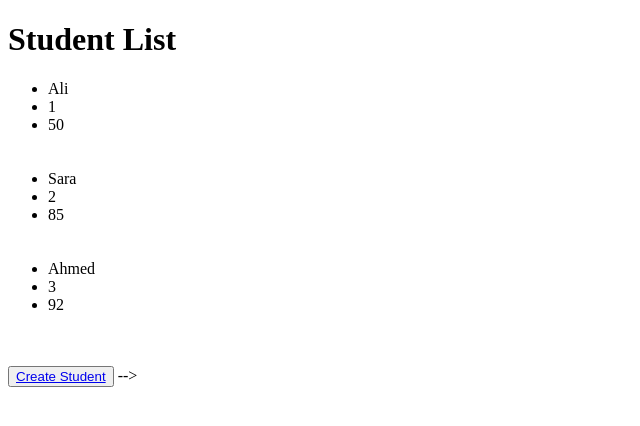
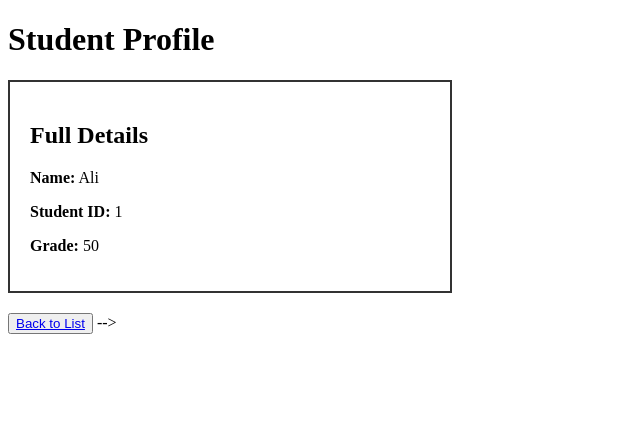
Before and after one commit to muzammiliqbalofficial/flask-practice, a Flask app: page /profile/1 in a window 1280 px wide. Shown: the top 426 px of the page, without its empty margins (0-640 px from the left). Run offline with Flask 3, Linux system fonts and the light colour scheme.

Commit message:
Enhance student display with profile and list options
Added conditional rendering for student profile and list display.

```diff
--- a/Class2/templates/show.html
+++ b/Class2/templates/show.html
@@ -1,18 +1,55 @@
 {% extends "index.html"%}
 {% block content %}
-<h1>
-        Student List
-    </h1>
-    <ul>
-    {% for student in data %}
-       <li>{{student.name}}</li>
-       <li>{{student.id}}</li>
-       <li>{{student.grade}}</li>
-       <br>
-       <br>
-    {%endfor %}
-    </ul>
+
+<!-- Agar profile_student hai toh profile dikhaao -->
+{% if profile_student %}
+    <h1>Student Profile</h1>
+
+    <div style="border: 2px solid #333; padding: 20px; width: 400px; margin-bottom: 20px;">
+        <h2>Full Details</h2>
+        <p><strong>Name:</strong> {{ profile_student.name }}</p>
+        <p><strong>Student ID:</strong> {{ profile_student.id }}</p>
+        <p><strong>Grade:</strong> {{ profile_student.grade }}</p>
+    </div>
+
     <button>
-        <a href="{{url_for('create')}}">Create Student</a>   <!-- fixed: url_for('show') -> create -->
+        <a href="{{ url_for('index') }}">Back to List</a>
     </button>
+
+<!-- Nahi toh normal list dikhaao -->
+{% else %}
+    <h1>Student List</h1>
+    <h3>Total Students: {{ total }}</h3>
+
+    <table border="1" cellpadding="10" cellspacing="0">
+        <thead>
+            <tr>
+                <th>Name</th>
+                <th>ID</th>
+                <th>Grade</th>
+                <th>Action</th>
+            </tr>
+        </thead>
+        <tbody>
+            {% for student in data %}
+            <tr>
+                <td>{{ student.name }}</td>
+                <td>{{ student.id }}</td>
+                <td>{{ student.grade }}</td>
+                <td>
+                    <a href="{{ url_for('profile', student_id=student.id) }}">
+                        <button>View</button>
+                    </a>
+                </td>
+            </tr>
+            {% endfor %}
+        </tbody>
+    </table>
+
+    <br>
+    <button>
+        <a href="{{url_for('create')}}">Create Student</a>
+    </button>
+{% endif %}
+
 {% endblock %}
```
